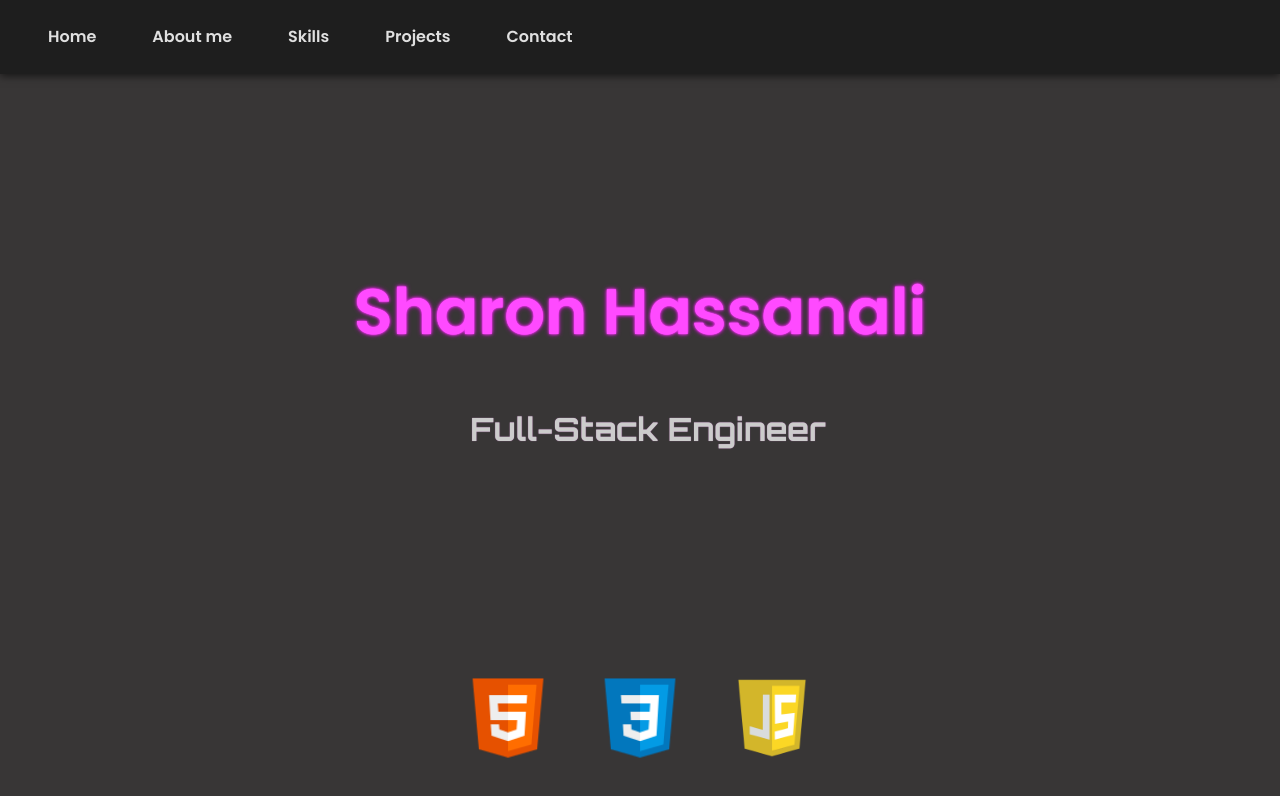
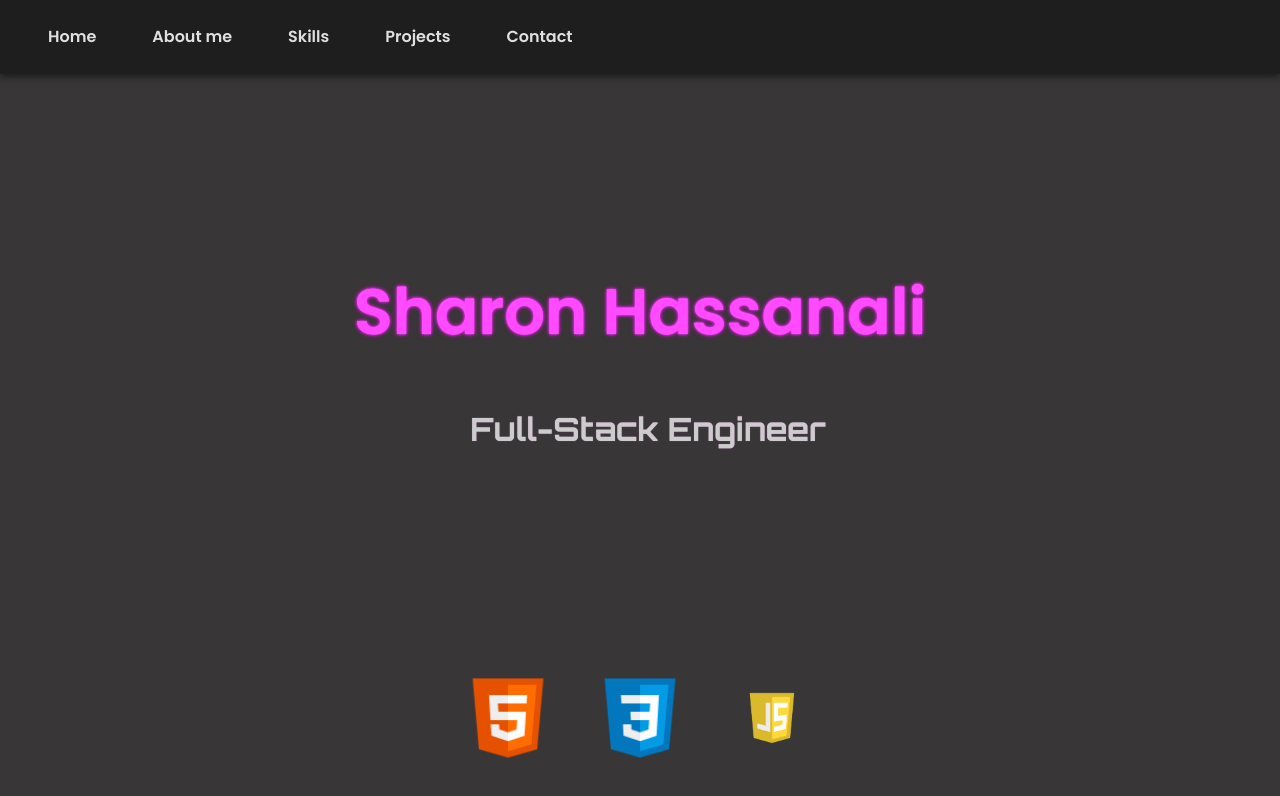
Before and after one commit to SSHSilva/portfolio, a plain HTML site: page index.html in a window 1280 px wide. Drawn offline with Linux system fonts and the light colour scheme.

Commit message:
Inserted a new js logo

```diff
--- a/index.html
+++ b/index.html
@@ -37,7 +37,7 @@
     <div class="logo-container">
         <img src="./Images/HTML5.png" alt="HTML-logo" class="logo">
         <img src="./Images/CSS-logo.png" alt="CSS-logo" class="logo">
-        <img src="/Images/javascript-logo.webp" alt="Javascript-logo" class="logo">
+        <img src="/Images/javascript-logo.png" alt="Javascript-logo" class="logo">
     </div>
 
 
```
Also changed, not shown: Images/javascript-logo.png (added).
